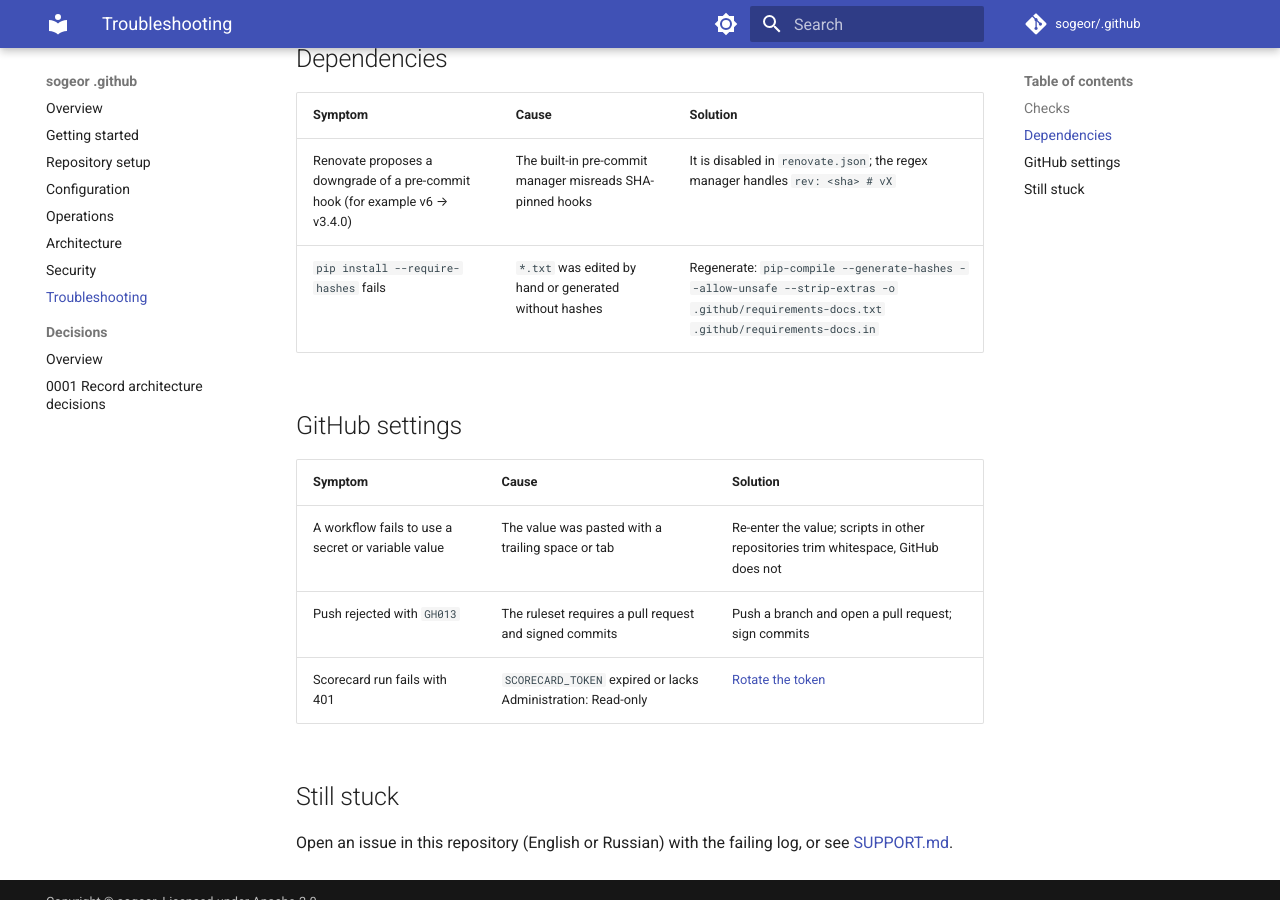
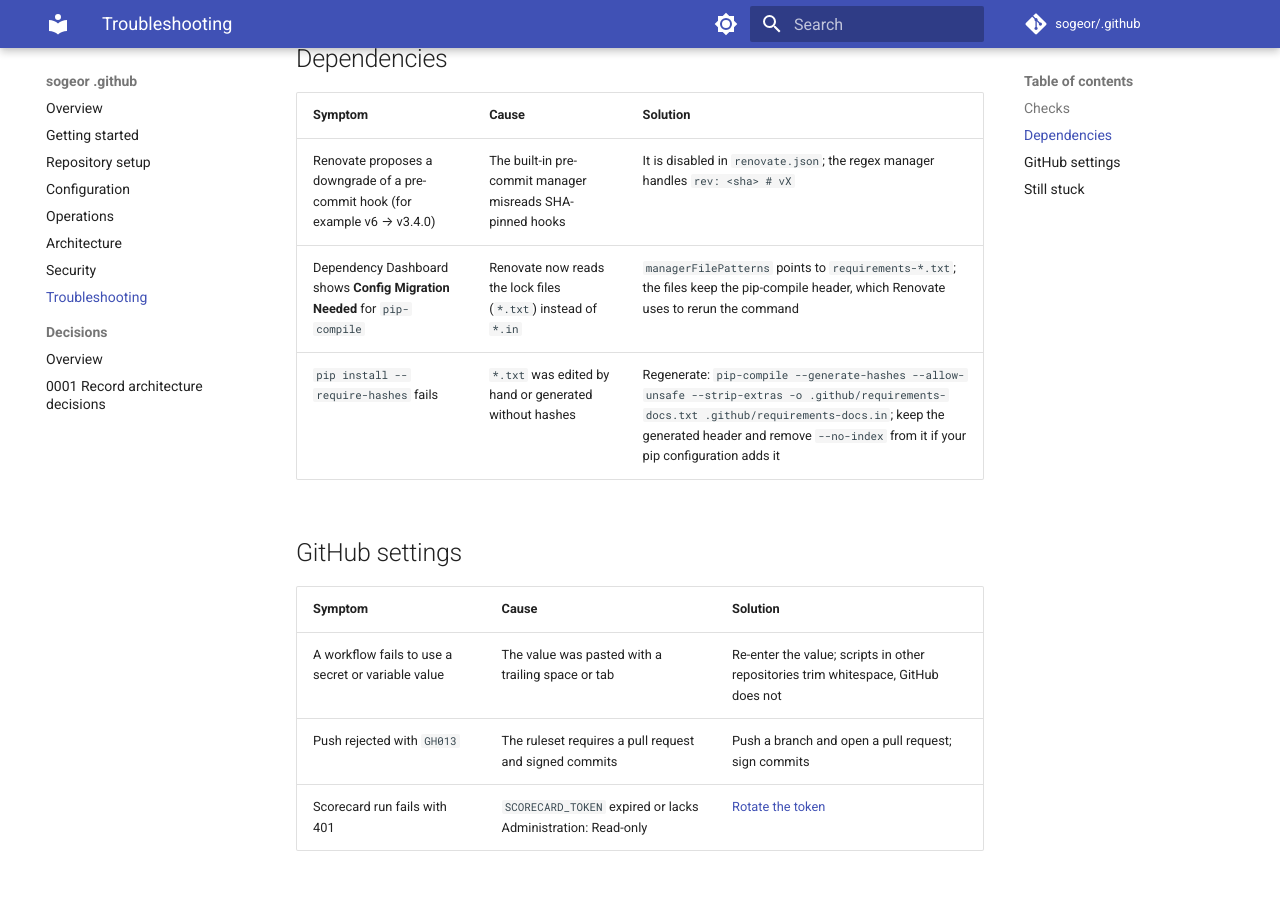
Before and after one commit to sogeor/.github, an MkDocs documentation site: the page built from docs/troubleshooting.md, in a window 1280 px wide and 900 px high, scrolled down 662 px. Built offline with MkDocs 1.6.1 and Material for MkDocs 9.7.7, drawn with Linux system fonts in a browser that asks for light colours; comment, search, counter and statistics services are not loaded.

Commit message:
chore: migrate renovate pip-compile to lock files (#5)

```diff
--- a/docs/troubleshooting.md
+++ b/docs/troubleshooting.md
@@ -15,7 +15,8 @@
 | Symptom | Cause | Solution |
 |---|---|---|
 | Renovate proposes a downgrade of a pre-commit hook (for example v6 → v3.4.0) | The built-in pre-commit manager misreads SHA-pinned hooks | It is disabled in `renovate.json`; the regex manager handles `rev: <sha> # vX` |
-| `pip install --require-hashes` fails | `*.txt` was edited by hand or generated without hashes | Regenerate: `pip-compile --generate-hashes --allow-unsafe --strip-extras -o .github/requirements-docs.txt .github/requirements-docs.in` |
+| Dependency Dashboard shows **Config Migration Needed** for `pip-compile` | Renovate now reads the lock files (`*.txt`) instead of `*.in` | `managerFilePatterns` points to `requirements-*.txt`; the files keep the pip-compile header, which Renovate uses to rerun the command |
+| `pip install --require-hashes` fails | `*.txt` was edited by hand or generated without hashes | Regenerate: `pip-compile --generate-hashes --allow-unsafe --strip-extras -o .github/requirements-docs.txt .github/requirements-docs.in`; keep the generated header and remove `--no-index` from it if your pip configuration adds it |
 
 ## GitHub settings
 
--- a/renovate.json
+++ b/renovate.json
@@ -57,7 +57,7 @@
   ],
   "pip-compile": {
     "managerFilePatterns": [
-      "/(^|/)requirements-[a-z]+\\.in$/"
+      "/(^|/)requirements-[a-z]+\\.txt$/"
     ]
   },
   "pip_requirements": {
```
Also changed, not shown: CHANGELOG.md (+4 -0 lines), 2 other files.
